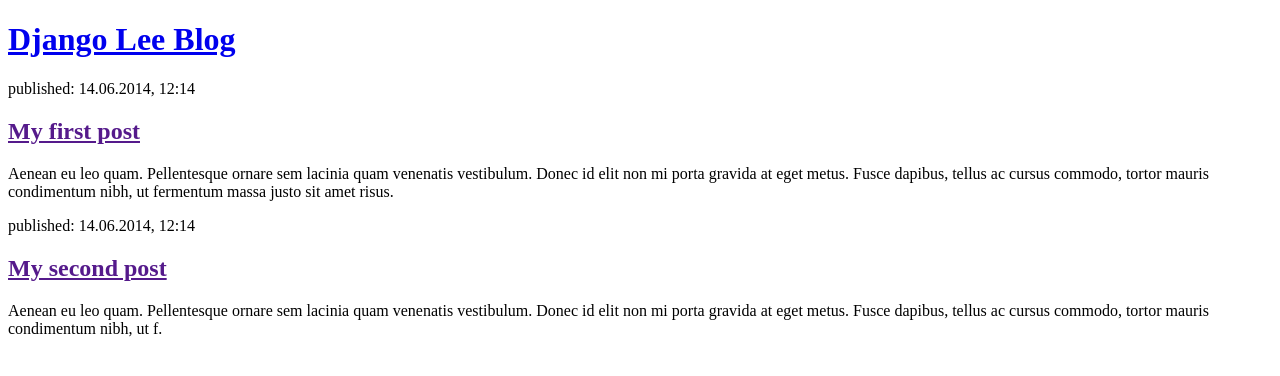
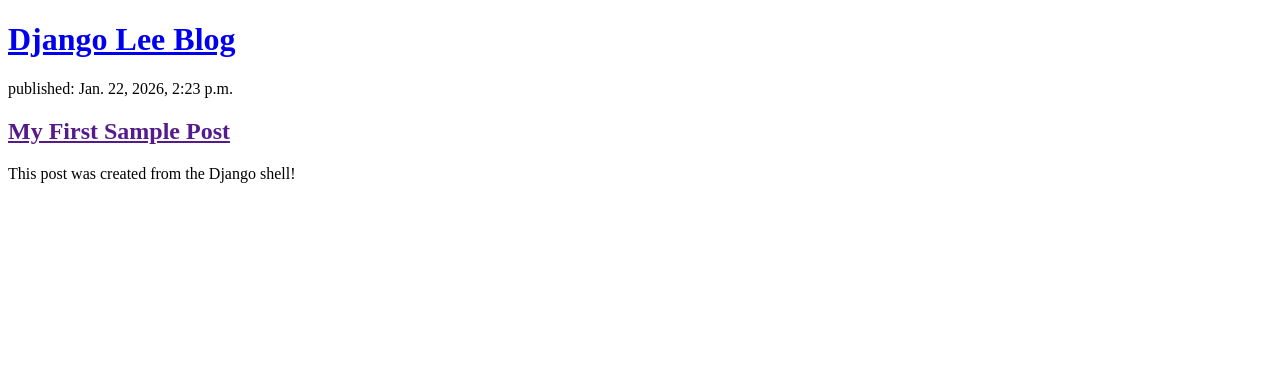
Before and after one commit to leealfredsimbajon/my-first-blog, a Django app: page / in a window 1280 px wide. Shown: the top 376 px of the page. Run offline with Django 5.2, Linux system fonts and the light colour scheme; data comes from the database, SQL or seed files in the repository; both versions use the stored data as it was after the commit.

Commit message:
Modified templates to display posts from database.

```diff
--- a/blog/templates/blog/post_list.html
+++ b/blog/templates/blog/post_list.html
@@ -1,23 +1,19 @@
 <!DOCTYPE html>
 <html>
     <head>
-        <title>Django Lee blog</title>
+        <title>Django Lee Blog</title>
     </head>
     <body>
         <header>
             <h1><a href="/">Django Lee Blog</a></h1>
         </header>
 
+        {% for post in posts %}
         <article>
-            <time>published: 14.06.2014, 12:14</time>
-            <h2><a href="">My first post</a></h2>
-            <p>Aenean eu leo quam. Pellentesque ornare sem lacinia quam venenatis vestibulum. Donec id elit non mi porta gravida at eget metus. Fusce dapibus, tellus ac cursus commodo, tortor mauris condimentum nibh, ut fermentum massa justo sit amet risus.</p>
+            <time>published: {{ post.published_date }}</time>
+            <h2><a href="">{{ post.title }}</a></h2>
+            <p>{{ post.text|linebreaksbr }}</p>
         </article>
-
-        <article>
-            <time>published: 14.06.2014, 12:14</time>
-            <h2><a href="">My second post</a></h2>
-            <p>Aenean eu leo quam. Pellentesque ornare sem lacinia quam venenatis vestibulum. Donec id elit non mi porta gravida at eget metus. Fusce dapibus, tellus ac cursus commodo, tortor mauris condimentum nibh, ut f.</p>
-        </article>
+        {% endfor %}
     </body>
 </html>
--- a/blog/views.py
+++ b/blog/views.py
@@ -1,5 +1,10 @@
 from django.shortcuts import render
+from django.utils import timezone
+from .models import Post   # import your Post model here, at the top
 
-# Create your views here.
 def post_list(request):
-    return render(request, 'blog/post_list.html', {})
+    # Get all published posts, ordered by published_date
+    posts = Post.objects.filter(published_date__lte=timezone.now()).order_by('published_date')
+
+    # Pass the posts QuerySet to the template
+    return render(request, 'blog/post_list.html', {'posts': posts})
```
Also changed, not shown: db.sqlite3.
